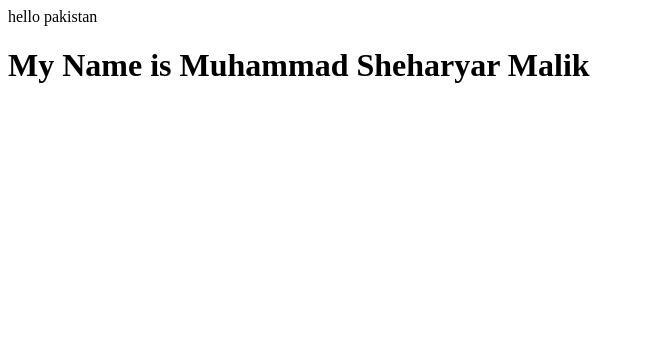
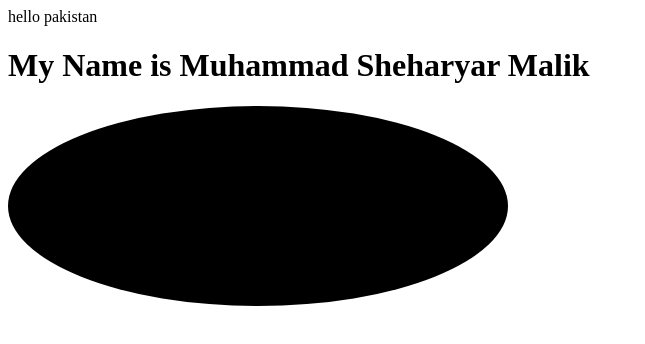
Before and after one commit to Muhammad751sheharyar/Class1_demo, a plain HTML site: page index.html in a window 1280 px wide. Shown: the whole page, without its empty margins (0-645 px from the left). Drawn offline with Linux system fonts and the light colour scheme.

Commit message:
Add new tag

```diff
--- a/index.html
+++ b/index.html
@@ -1,3 +1,4 @@
 <p>hello pakistan</p>
 
 <h1>My Name is Muhammad Sheharyar Malik</h1>
+<div style="height: 200px; width: 500px; background-color: black; border-radius: 100%;"></div>
```
